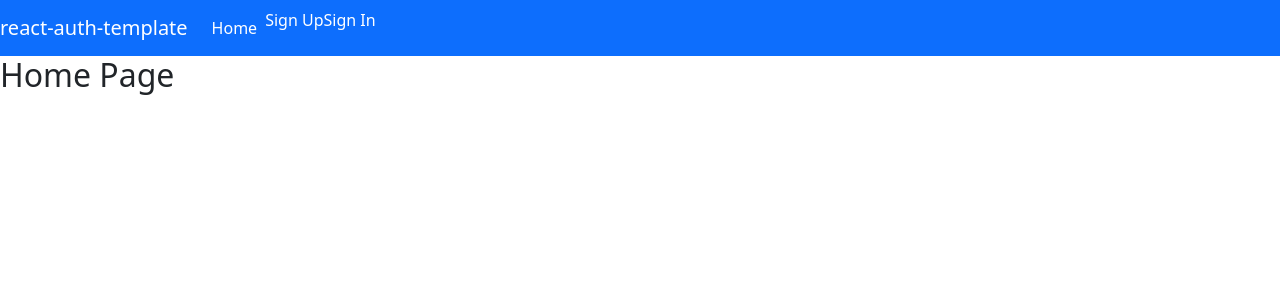
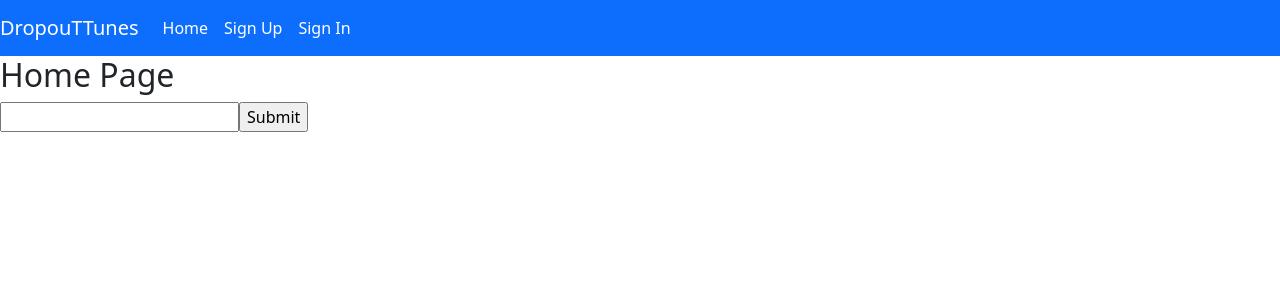
Before and after one commit to mayday91/P3React, a React (Create React App) app: page / in a window 1280 px wide. Shown: the top 300 px of the page. Built offline with nearby package versions, Linux system fonts and the light colour scheme.

Commit message:
have to commit to merge branches

```diff
--- a/src/components/Home.js
+++ b/src/components/Home.js
@@ -5,6 +5,22 @@ const Home = (props) => {
 	return (
 		<>
 			<h2>Home Page</h2>
+			{/* <div class="search-wrapper">
+  <label for="search">Search Tasks </label><br/>
+  <input type="search" id="search"></input>
+</div>
+<div class="task-search-cards">
+  <div class="search-card">
+    <div class="header">Task: </div>
+  </div>
+</div> */}
+
+<form className="center">
+<input type="text" id="search-bar" onkeyup="sendData(this)"></input>
+<input type="submit"></input>
+</form>
+<section id="searchResults">
+</section>
 		</>
 	)
 }
--- a/src/components/shared/Header.js
+++ b/src/components/shared/Header.js
@@ -8,11 +8,11 @@ const linkStyle = {
 }
 const authenticatedOptions = (
 	<>
-		<Nav.Item>
+		<Nav.Link>
 			<Link to='change-password' style={linkStyle}>
 				Change Password
 			</Link>
-		</Nav.Item>
+		</Nav.Link>
 		<Nav.Item>
 			<Link to='sign-out' style={linkStyle}>
 				Sign Out
@@ -23,12 +23,12 @@ const authenticatedOptions = (
 
 const unauthenticatedOptions = (
 	<>
-        <Nav.Item>
+        <Nav.Link>
 		    <Link to='sign-up' style={linkStyle}>Sign Up</Link>
-        </Nav.Item>
-        <Nav.Item>
+        </Nav.Link>
+        <Nav.Link>
 		    <Link to='sign-in' style={linkStyle}>Sign In</Link>
-        </Nav.Item>
+        </Nav.Link>
 	</>
 )
 
@@ -46,7 +46,7 @@ const Header = ({ user }) => (
 	<Navbar bg='primary' variant='dark' expand='md'>
 		<Navbar.Brand>
             <Link to='/' style={linkStyle}>
-                react-auth-template
+                DropouTTunes
             </Link>
         </Navbar.Brand>
 		<Navbar.Toggle aria-controls='basic-navbar-nav' />
```
